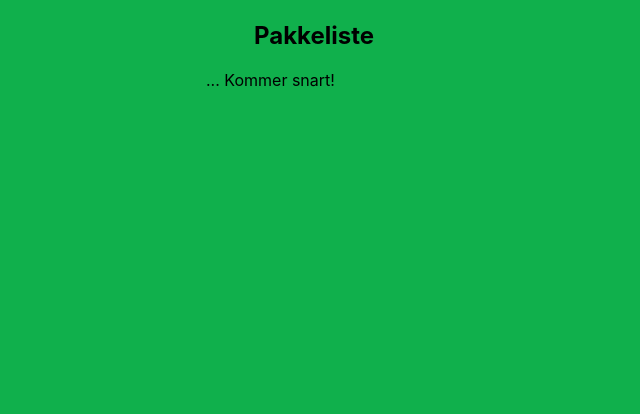
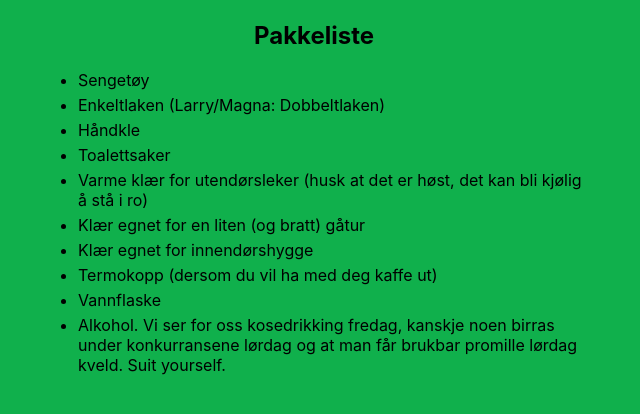
Before and after one commit to gautesk/gausdal-games, a React (Create React App) app: page /#/praktisk in a window 1280 px wide. Shown: the part 844-1258 px from the top of the page, without its empty margins (326-966 px from the left). Before the commit the page ends 1084 px from the top, so only its background shows below. Built offline with nearby package versions, Linux system fonts and the light colour scheme.

Commit message:
Oppdater pakkeliste

```diff
--- a/src/pages/Pakkeliste.css
+++ b/src/pages/Pakkeliste.css
@@ -1,5 +1,5 @@
 .pakkeliste-wrapper {
-    width: 20%;
+    width: 40%;
     margin: auto;
     text-align: left;
 }
--- a/src/pages/Pakkeliste.tsx
+++ b/src/pages/Pakkeliste.tsx
@@ -6,7 +6,16 @@ export default function Pakkeliste() {
         <>
             <h2>Pakkeliste</h2>
             <ul className="pakkeliste-wrapper">
-                ... Kommer snart!
+                <li>Sengetøy</li>
+                <li>Enkeltlaken (Larry/Magna: Dobbeltlaken)</li>
+                <li>Håndkle</li>
+                <li>Toalettsaker</li>
+                <li>Varme klær for utendørsleker (husk at det er høst, det kan bli kjølig å stå i ro)</li>
+                <li>Klær egnet for en liten (og bratt) gåtur</li>
+                <li>Klær egnet for innendørshygge</li>
+                <li>Termokopp (dersom du vil ha med deg kaffe ut)</li>
+                <li>Vannflaske</li>
+                <li>Alkohol. Vi ser for oss kosedrikking fredag, kanskje noen birras under konkurransene lørdag og at man får brukbar promille lørdag kveld. Suit yourself.</li>
             </ul>
         </>
     )
```
